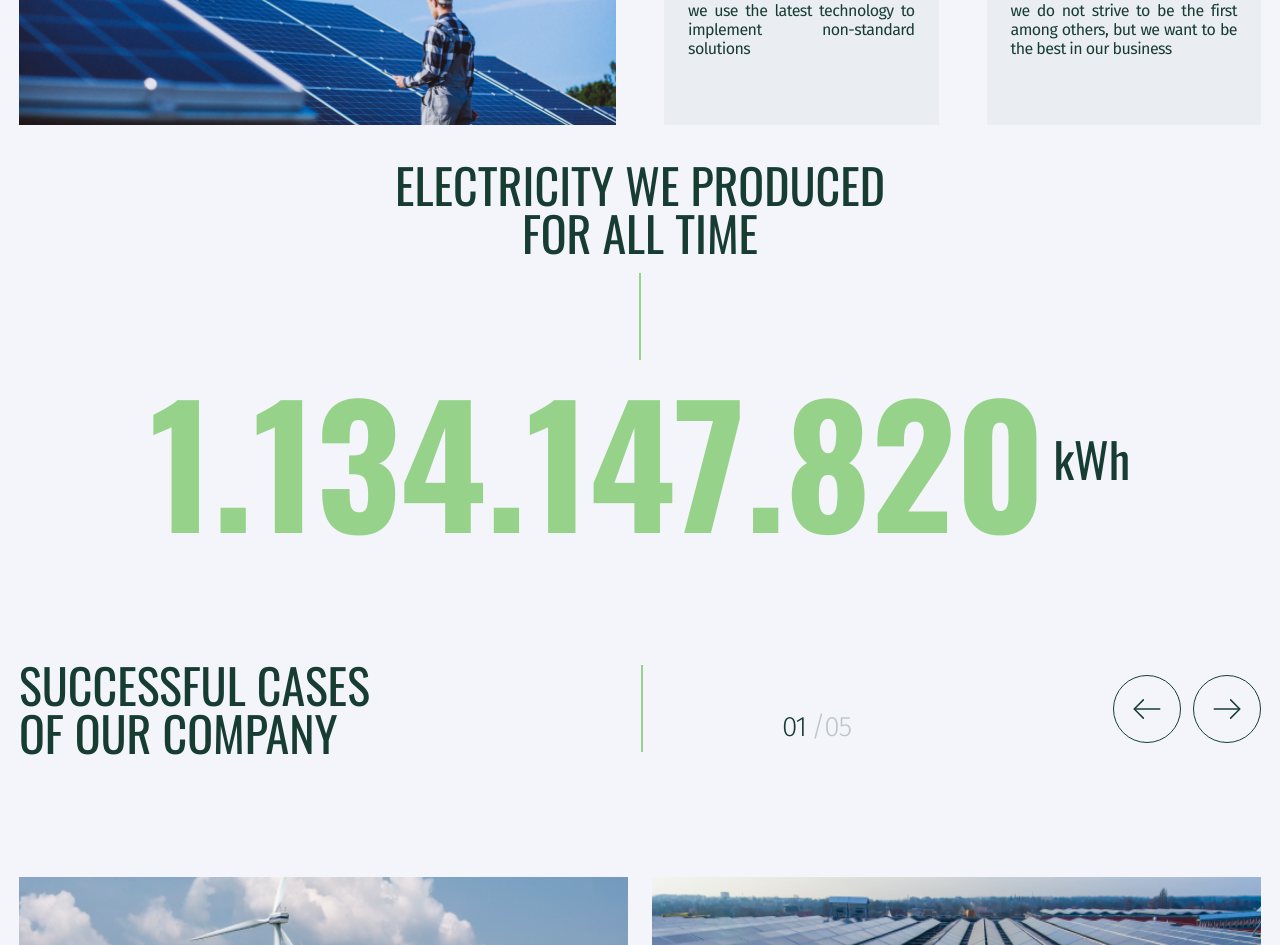
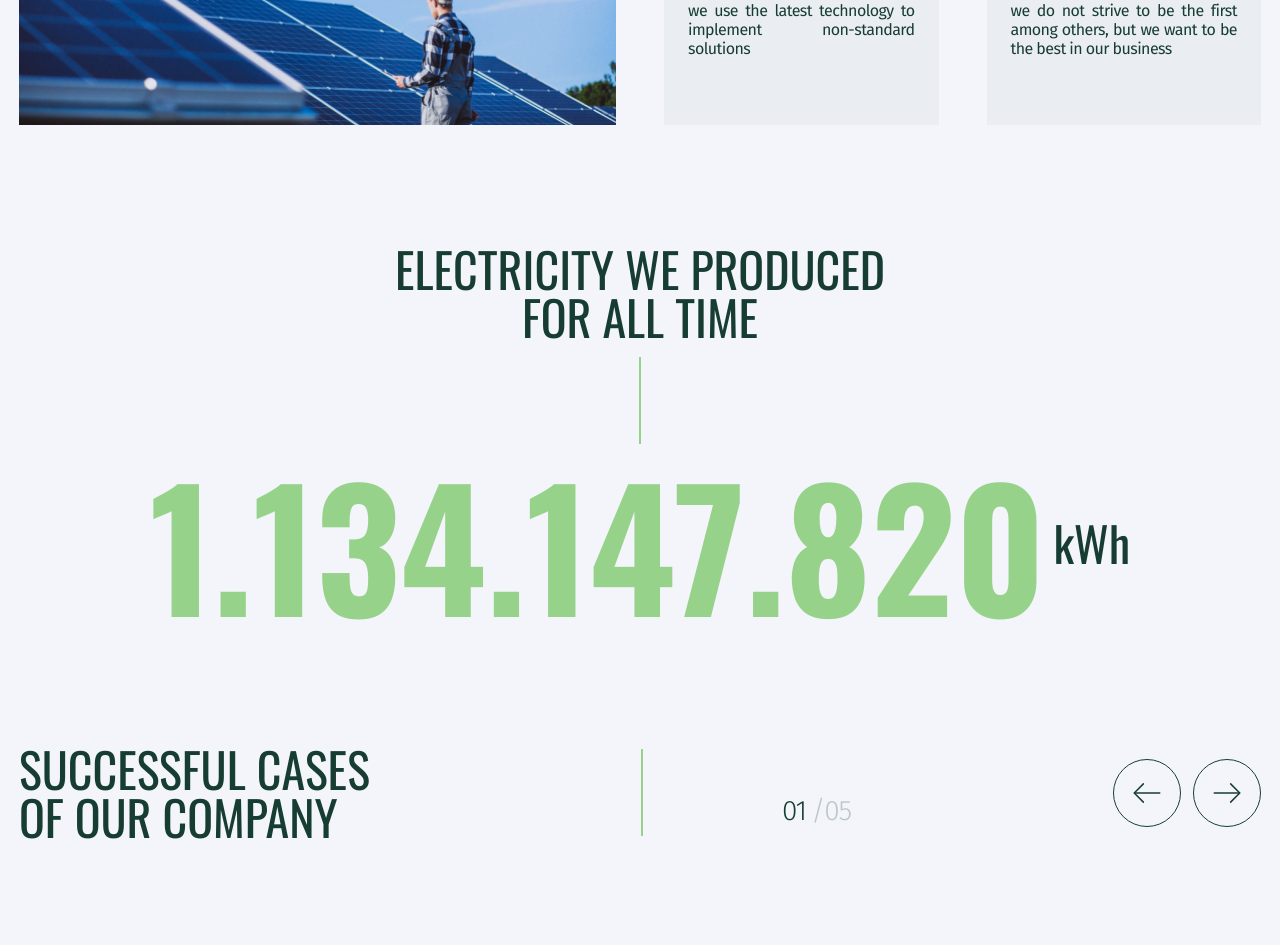
Before and after one commit to KarpovRuslan/Ecosolution, a React (Create React App) app: page / in a window 1280 px wide. Shown: the part 1960-2905 px from the top of the page. Built offline with nearby package versions, Linux system fonts and the light colour scheme.

Commit message:
fix padding Electricity

```diff
--- a/src/components/Electricity/Electricity.styled.js
+++ b/src/components/Electricity/Electricity.styled.js
@@ -9,9 +9,11 @@ export const Wrapper = styled.section`
   padding-bottom: 36px;
   @media screen and (min-width: 768px) {
     padding-bottom: 100px;
+    padding-top: 100px;
   }
   @media screen and (min-width: 1280px) {
     padding-bottom: 120px;
+    padding-top: 120px;
   }
 `;
 
```
